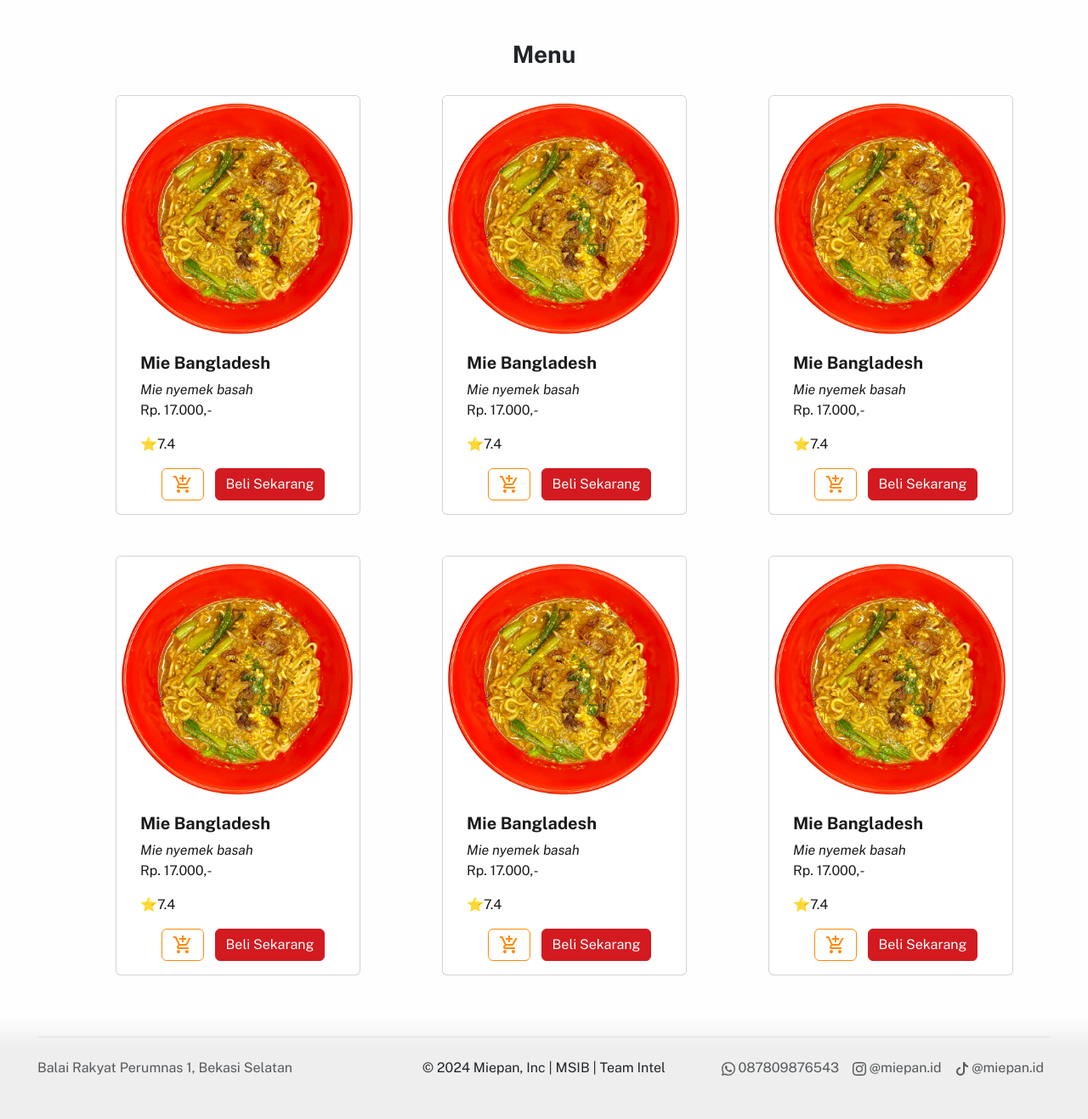
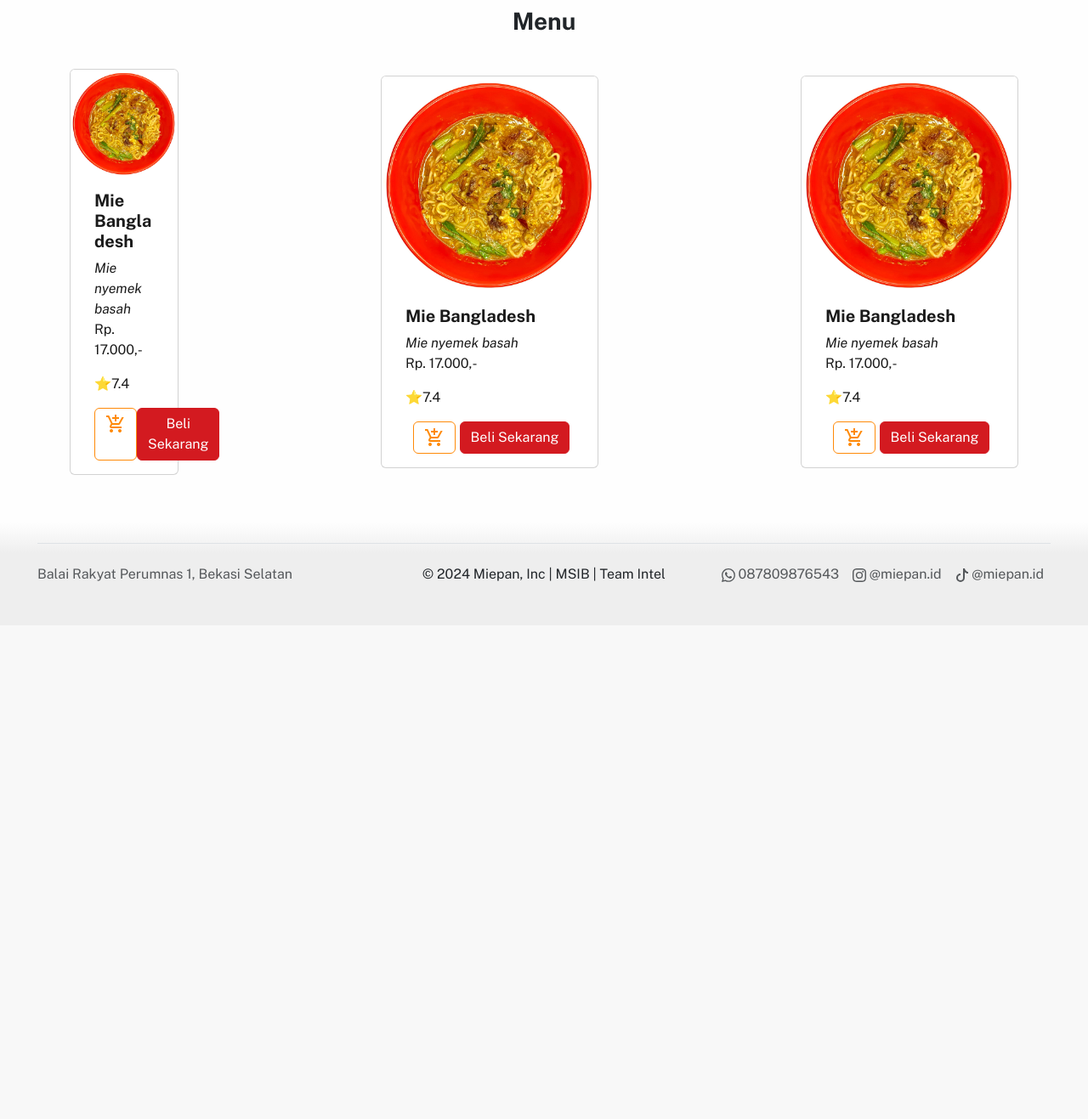
Before and after one commit to ajiangriawan/Miepan, a Flask app: page /menu in a window 1280 px wide. Shown: the part 665-1982 px from the top of the page at 85% size. After the commit the page ends 1350 px from the top, so only its background shows below. Run offline with Flask 3, Linux system fonts and the light colour scheme.

Commit message:
progress2.1

```diff
--- a/static/assets/css/style.css
+++ b/static/assets/css/style.css
@@ -200,6 +200,34 @@ section {
   outline: none;
 }
 
+.card_detail{
+  border: 0;
+  width: 30rem;
+}
+
+.card-kategori {
+  width: 10rem;
+  flex-direction: row;
+  display: flex;
+  align-items: center;
+  background-color: var(--bs-red-a);
+  color: var(--bs-white-a);
+}
+
+.card-kategori:hover{
+  color: var(--bs-black-a);
+}
+
+#kategori-img{
+  filter: blur();
+  border-radius: 150px;
+}
+
+#container-card{
+  justify-content: space-between;
+  align-items: center;
+}
+
 footer {
   padding: 0 44px 0 44px;
   width: 100%;
@@ -207,3 +235,23 @@ footer {
   bottom: 0;
   background: linear-gradient(to top, #eeeeee 70%, #fefefe);
 }
+
+@media (max-width: 500px) {
+  .card_detail {
+    width: 18rem;
+  }
+
+  .card-kategori {
+    width: 8rem;
+    font-size: small;
+  }
+
+  .geeks {
+    padding: 0;
+  }
+
+  #container-card{
+    justify-content: center;
+  }
+
+}
--- a/templates/menu.html
+++ b/templates/menu.html
@@ -9,7 +9,7 @@ Dashboard
 <!-- ======= Main Content ======= -->
 <section class="pattern">
     <div class="geeks">
-        <div class="container text-center mb-5">
+        <div class="container text-center mb-5 mt-5">
             <div class="search-box d-flex justify-content-center mb-5">
                 <input id="input-word" class="form-control" style="margin-right: 0.5rem" placeholder="cari disini" />
                 <button class="btn btn-primary" onclick="find_word()">Cari</button>
@@ -18,52 +18,54 @@ Dashboard
                 <h3 style="color: white;">Kategori</h3>
                 <br>
             </div>
-            <div class="text-start d-flex flex-wrap flex-row grid gap-3 justify-content-between">
-                <a href="#">
-                    <div class="card text-center" style="width: 8rem;">
-                        <img src="../static/assets/img/k.jpg" class="card-img-top" alt="Spesial">
-                        <div class="card-body">
+            <div class="text-start mt-2 mb-2 d-flex flex-wrap flex-row grid gap-3 align-items-center justify-content-center" id="container-card">
+                <div class="card mb-3 card-kategori gap-2 p-1">
+                    <div class="row">
+                        <img src="../static/assets/img/k.jpg" class="img-fluid rounded-start" alt="name" id="kategori-img">
+                    </div>
+                    <div class="row">
                         <p class="card-text">Spesial</p>
                     </div>
                 </div>
-                </a>
-                <a href="#">
-                    <div class="card text-center" style="width: 8rem;">
-                        <img src="../static/assets/img/o.jpg" class="card-img-top" alt="Spesial">
-                        <div class="card-body">
+                <div class="card mb-3 card-kategori gap-2 p-1">
+                    <div class="row">
+                        <img src="../static/assets/img/o.jpg" class="img-fluid rounded-start" alt="name">
+                    </div>
+                    <div class="row">
                         <p class="card-text">Original</p>
                     </div>
                 </div>
-                </a>
-                <a href="#">
-                    <div class="card text-center" style="width: 8rem;">
-                        <img src="../static/assets/img/m.jpg" class="card-img-top" alt="Spesial">
-                        <div class="card-body">
+                <div class="card mb-3 card-kategori gap-2 p-1">
+                    <div class="row">
+                        <img src="../static/assets/img/m.jpg" class="img-fluid rounded-start" alt="name">
+                    </div>
+                    <div class="row">
                         <p class="card-text">Minuman</p>
                     </div>
                 </div>
-                </a>
-                <a href="#">
-                    <div class="card text-center" style="width: 8rem;">
-                        <img src="../static/assets/img/c.jpg" class="card-img-top" alt="Spesial">
-                        <div class="card-body">
+                <div class="card mb-3 card-kategori gap-2 p-1">
+                    <div class="row">
+                        <img src="../static/assets/img/c.jpg" class="img-fluid rounded-start" alt="name">
+                    </div>
+                    <div class="row">
                         <p class="card-text">Cemilan</p>
                     </div>
                 </div>
-                </a>
+            </div>
+        </div>
     </div>
     </div>
     </div>
 </section>
 
-<div class="container text-center mt-5 mb-5">
+<div class="container text-center mt-3 mb-5">
     <div class="container text-center">
         <h3>Menu</h3>
         <br>
     </div>
-    <div class="text-start d-flex flex-wrap flex-row gap-5 align-items-center justify-content-center">
+    <div class="text-start mt-2 mb-2 d-flex flex-wrap flex-row grid gap-3 " id="container-card">
+        <div class="card" style="width: 8rem;">
             <a href="/detail_menu">
-            <div class="card" style="width: 18rem;">
                 <img src="../static/assets/img/k.jpg" class="card-img-top" alt="menu">
                 <div class="card-body">
                     <div class="container text-start">
@@ -86,10 +88,10 @@ Dashboard
                         </div>
                     </div>
                 </div>
+            </a>
         </div>
-        </a>
+        <div class="card" style="width: 16rem;">
             <a href="/detail_menu">
-            <div class="card" style="width: 18rem;">
                 <img src="../static/assets/img/k.jpg" class="card-img-top" alt="menu">
                 <div class="card-body">
                     <div class="container text-start">
@@ -112,10 +114,10 @@ Dashboard
                         </div>
                     </div>
                 </div>
+            </a>
         </div>
-        </a>
+        <div class="card" style="width: 16rem;">
             <a href="/detail_menu">
-            <div class="card" style="width: 18rem;">
                 <img src="../static/assets/img/k.jpg" class="card-img-top" alt="menu">
                 <div class="card-body">
                     <div class="container text-start">
@@ -138,89 +140,9 @@ Dashboard
                         </div>
                     </div>
                 </div>
-            </div>
             </a>
-        <a href="/detail_menu">
-            <div class="card" style="width: 18rem;">
-                <img src="../static/assets/img/k.jpg" class="card-img-top" alt="menu">
-                <div class="card-body">
-                    <div class="container text-start">
-                        <div class="row">
-                            <div class="col">
-                                <h5 class="card-title">Mie Bangladesh</h5>
-                                <i class="card-text">Mie nyemek basah</i>
-                                <p>Rp. 17.000,-</p>
-                                <p class="rating">
-                                    ⭐7.4
-                                </p>
-                            </div>
-
-                        </div>
-                        <div class="col text-start d-flex justify-content-evenly">
-                            <a href="#" class="btn btn-outline-primary material-symbols-outlined">
-                                add_shopping_cart
-                            </a>
-                            <a href="#" class="btn btn-primary">Beli Sekarang</a>
         </div>
     </div>
-                </div>
-            </div>
-        </a>
-        <a href="/detail_menu">
-            <div class="card" style="width: 18rem;">
-                <img src="../static/assets/img/k.jpg" class="card-img-top" alt="menu">
-                <div class="card-body">
-                    <div class="container text-start">
-                        <div class="row">
-                            <div class="col">
-                                <h5 class="card-title">Mie Bangladesh</h5>
-                                <i class="card-text">Mie nyemek basah</i>
-                                <p>Rp. 17.000,-</p>
-                                <p class="rating">
-                                    ⭐7.4
-                                </p>
-                            </div>
-
-                        </div>
-                        <div class="col text-start d-flex justify-content-evenly">
-                            <a href="#" class="btn btn-outline-primary material-symbols-outlined">
-                                add_shopping_cart
-                            </a>
-                            <a href="#" class="btn btn-primary">Beli Sekarang</a>
-                        </div>
-                    </div>
-                </div>
-            </div>
-        </a>
-        <a href="/detail_menu">
-            <div class="card" style="width: 18rem;">
-                <img src="../static/assets/img/k.jpg" class="card-img-top" alt="menu">
-                <div class="card-body">
-                    <div class="container text-start">
-                        <div class="row">
-                            <div class="col">
-                                <h5 class="card-title">Mie Bangladesh</h5>
-                                <i class="card-text">Mie nyemek basah</i>
-                                <p>Rp. 17.000,-</p>
-                                <p class="rating">
-                                    ⭐7.4
-                                </p>
-                            </div>
-
-                        </div>
-                        <div class="col text-start d-flex justify-content-evenly">
-                            <a href="#" class="btn btn-outline-primary material-symbols-outlined">
-                                add_shopping_cart
-                            </a>
-                            <a href="#" class="btn btn-primary">Beli Sekarang</a>
-                        </div>
-                    </div>
-                </div>
-            </div>
-        </a>
-
-    </div>
-
 </div>
 <!-- ======= End of Main Content ======= -->
 
```
Also changed, not shown: templates/detail_menu.html (+50 -48 lines), templates/index.html (+38 -23 lines). Lines whose indentation alone changed are shown as unchanged.
